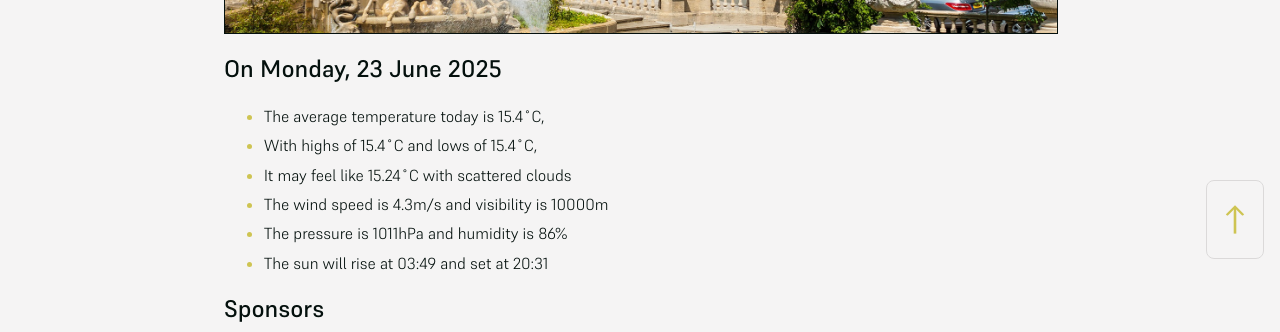
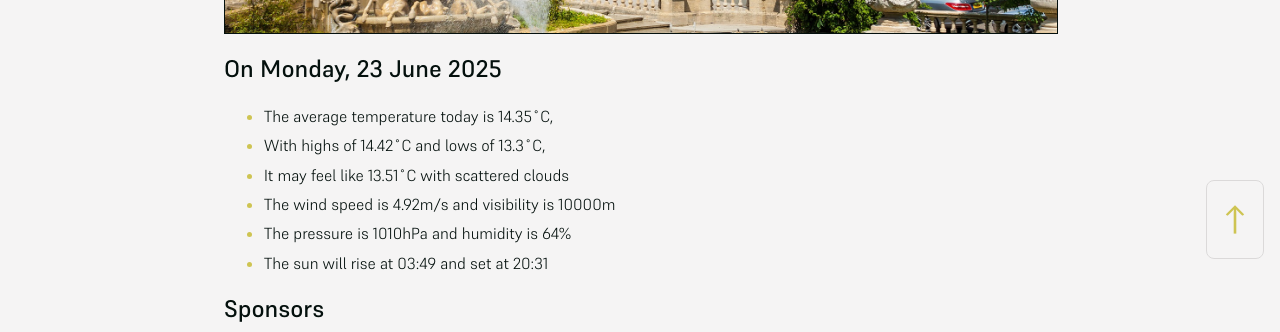
Before and after one commit to mat-0/cheltenham-open-data, a Jekyll site: the page built from index.md, in a window 1280 px wide. Shown: the part 625-957 px from the top of the page. Built offline with Jekyll 4.4.1, drawn with Linux system fonts in a browser that asks for light colours.

Commit message:
Updated 2025-06-23 03:24:30

```diff
--- a/index.md
+++ b/index.md
@@ -10,11 +10,11 @@ seo: Menu
 <!-- weather_marker starts -->
 ## On Monday, 23 June 2025
 
-- The average temperature today is 15.4˚C,
-- With highs of 15.4˚C and lows of 15.4˚C,
-- It may feel like 15.24˚C with scattered clouds
-- The wind speed is 4.3m/s and visibility is 10000m
-- The pressure is 1011hPa and humidity is 86%
+- The average temperature today is 14.35˚C,
+- With highs of 14.42˚C and lows of 13.3˚C,
+- It may feel like 13.51˚C with scattered clouds
+- The wind speed is 4.92m/s and visibility is 10000m
+- The pressure is 1010hPa and humidity is 64%
 - The sun will rise at 03:49 and set at 20:31
 
 <!-- weather_marker ends -->
```
Also changed, not shown: _data/flood.json (+4 -4 lines), _pages/news.md (+5 -5 lines).
